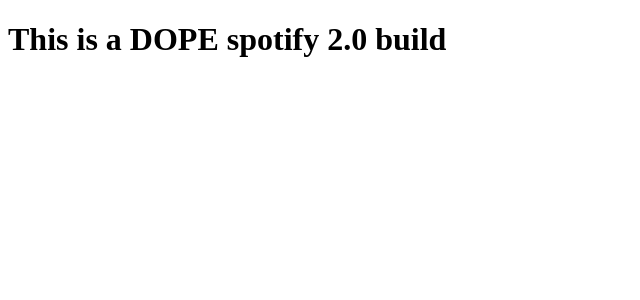
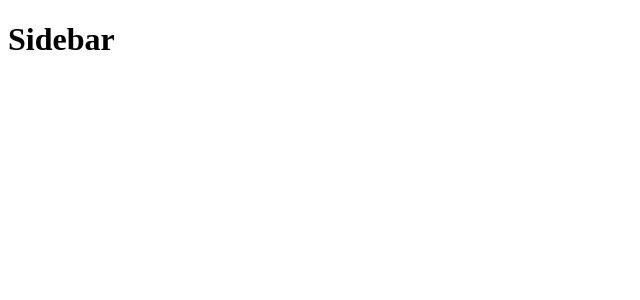
Before and after one commit to PedroBarbosaSw/spotify-clone, a Next.js app: page / in a window 1280 px wide. Shown: the top 300 px of the page, without its empty margins (0-640 px from the left). Built offline with nearby package versions, Linux system fonts and the light colour scheme.

Commit message:
add sidebar

```diff
--- /dev/null
+++ b/components/Sidebar.js
@@ -0,0 +1,9 @@
+function Sidebar() {
+   return (
+      <div>
+         <h1>Sidebar</h1>
+      </div>
+   )
+}
+
+export default Sidebar
--- a/pages/index.js
+++ b/pages/index.js
@@ -1,14 +1,16 @@
-import Head from 'next/head'
+import Sidebar from '../components/Sidebar'
 
 export default function Home() {
   return (
-    <div className="flex flex-col items-center justify-center min-h-screen py-2">
-      <Head>
-        <title>Spotify 2.0</title>
-        {/* <link rel="icon" href="/favicon.ico" /> */}
-      </Head>
+    <div className="">
+      <main>
+         <Sidebar />
+         {/* Center */}
+      </main>
 
-      <h1>This is a DOPE spotify 2.0 build</h1>
+      <div>
+         {/* Player */}
+      </div>
     </div>
   )
 }
```
